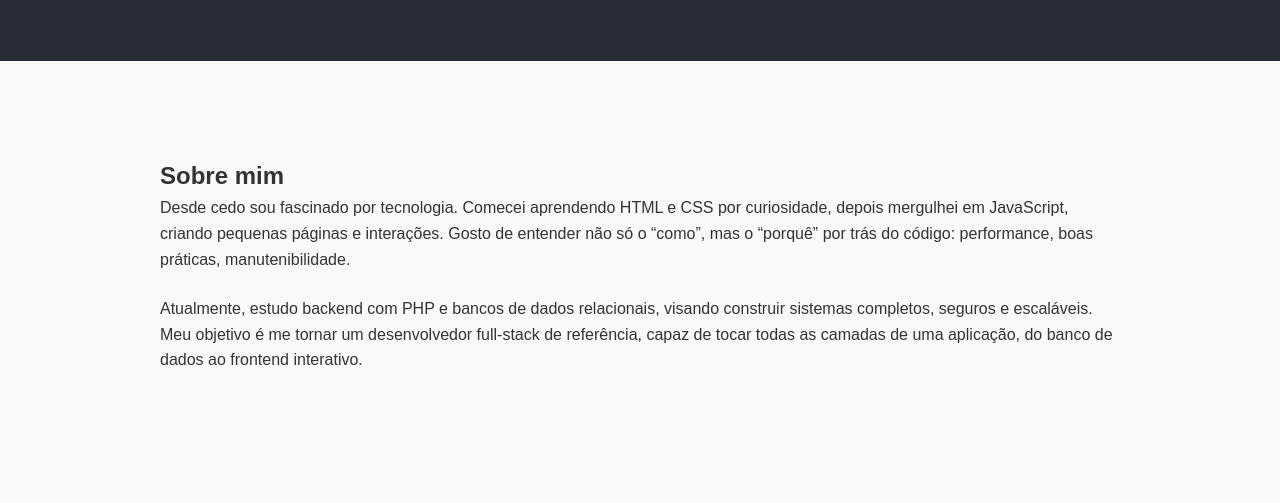
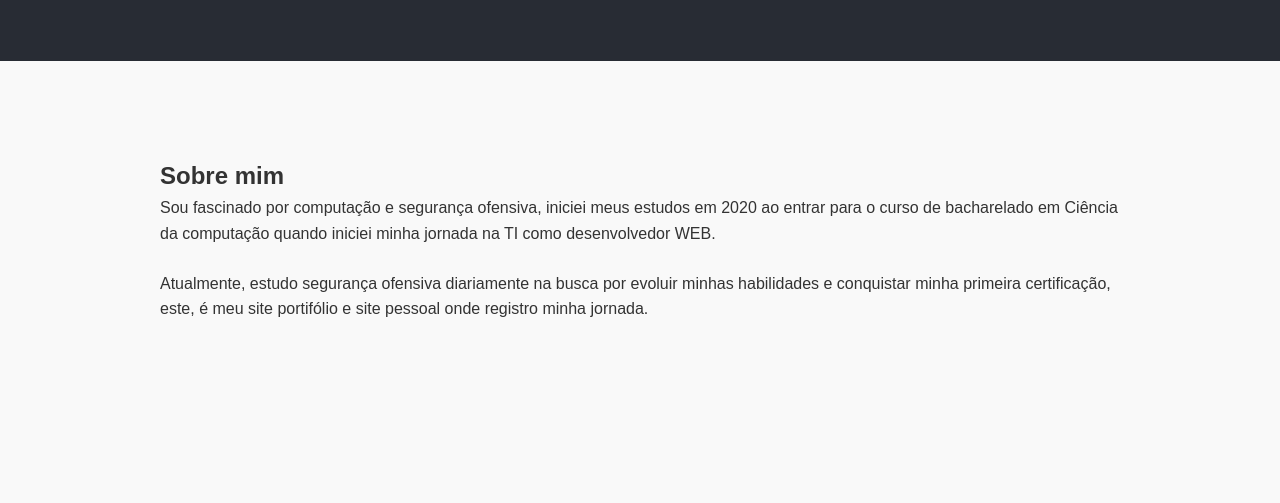
Before and after one commit to Avilag212/site-portifolio, a plain HTML site: page public/index.html in a window 1280 px wide. Shown: the part 243-746 px from the top of the page. Drawn offline with Linux system fonts and the light colour scheme.

Commit message:
Mudanças na index

```diff
--- a/public/index.html
+++ b/public/index.html
@@ -18,8 +18,8 @@
   <section id="about" class="section about">
     <div class="container fade-in">
       <h2>Sobre mim</h2>
-      <p>Desde cedo sou fascinado por tecnologia. Comecei aprendendo HTML e CSS por curiosidade, depois mergulhei em JavaScript, criando pequenas páginas e interações. Gosto de entender não só o “como”, mas o “porquê” por trás do código: performance, boas práticas, manutenibilidade.</p>
-      <p>Atualmente, estudo backend com PHP e bancos de dados relacionais, visando construir sistemas completos, seguros e escaláveis. Meu objetivo é me tornar um desenvolvedor full-stack de referência, capaz de tocar todas as camadas de uma aplicação, do banco de dados ao frontend interativo.</p>
+      <p>Sou fascinado por computação e segurança ofensiva, iniciei meus estudos em 2020 ao entrar para o curso de bacharelado em Ciência da computação quando iniciei minha jornada na TI como desenvolvedor WEB.</p>
+      <p>Atualmente, estudo segurança ofensiva diariamente na busca por evoluir minhas habilidades e conquistar minha primeira certificação, este, é meu site portifólio e site pessoal onde registro minha jornada.</p>
     </div>
   </section>
 
```
